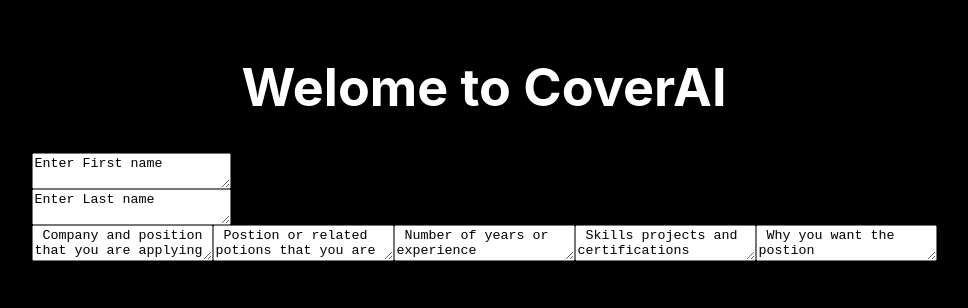
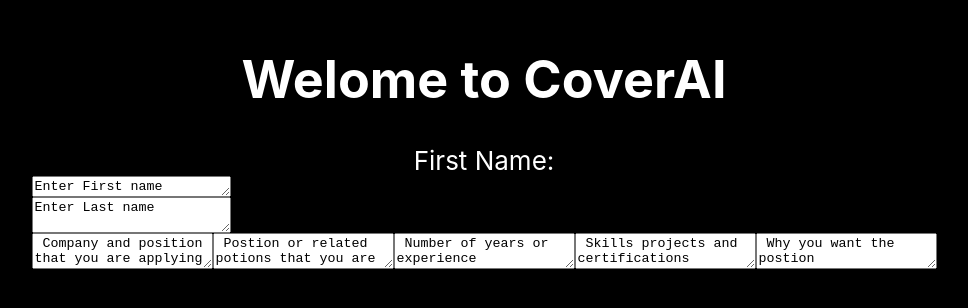
Before and after one commit to malachiwhi/coverai1.1, a React (Create React App) app: page / in a window 1280 px wide. Shown: the part 256-564 px from the top of the page, without its empty margins (156-1124 px from the left). Built offline with nearby package versions, Linux system fonts and the light colour scheme.

Commit message:
updated headline

```diff
--- a/src/App.js
+++ b/src/App.js
@@ -10,7 +10,8 @@ function App() {
       <header className="App-header">
         <h1>Welome to CoverAI </h1>
       <div className= "">
-        <textarea className = "Fname">Enter First name</textarea>
+        <label for="Fname">First Name: </label>
+        <textarea rows ="1" className = "Fname">Enter First name</textarea>
         <textarea className = "Lname">Enter Last name</textarea>
         <textarea className = "Apply for "> Company and position that you are applying for </textarea>
         <textarea className = "positions" > Postion or related potions that you are applying for</textarea>
```
